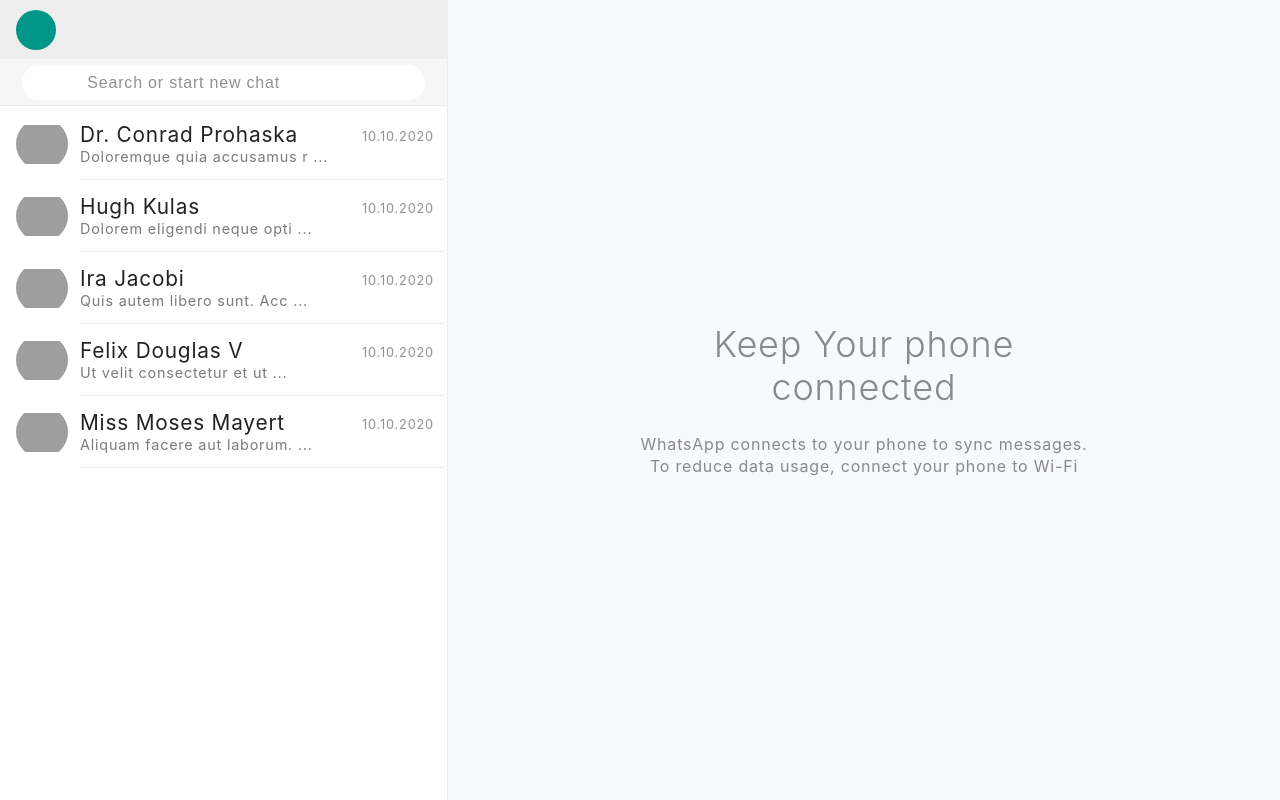
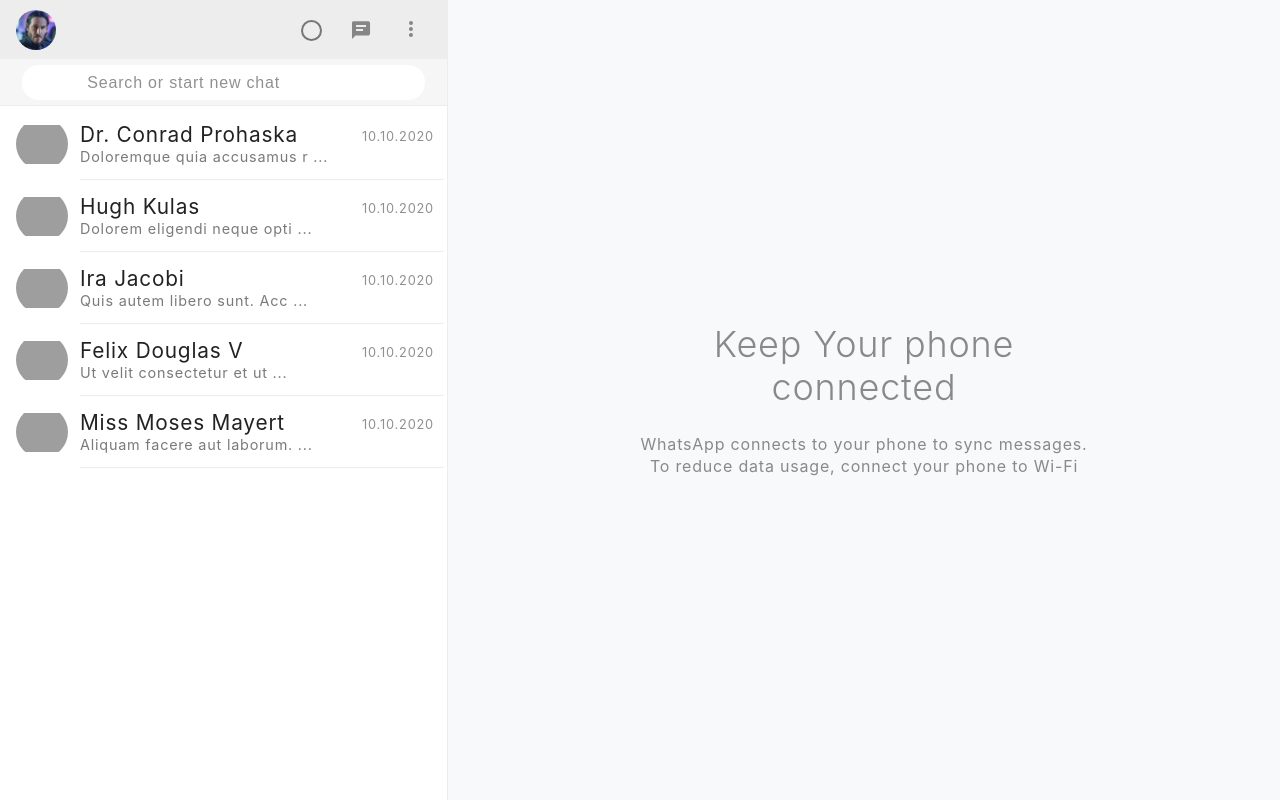
Before and after one commit to yygthb/whatsApp-demo, a React (Create React App) app: page / in a window 1280 px wide. Built offline with nearby package versions, Linux system fonts and the light colour scheme; grey boxes are pictures that could not be loaded.

Commit message:
added owner-info and sidebar control panel

```diff
--- a/src/App.css
+++ b/src/App.css
@@ -5,7 +5,7 @@
   background-color: lightgray;
 }
 
-.page__background span:first-child {
+.page__background .page__background_color:first-child {
   display: block;
   content: '';
   width: 100vw;
@@ -14,7 +14,7 @@
   z-index: 1;
 }
 
-.page__background span:nth-child(2) {
+.page__background .page__background_color:nth-child(2) {
   display: block;
   content: '';
   width: 100vw;
--- a/src/App.js
+++ b/src/App.js
@@ -2,18 +2,21 @@
 import './App.css';
 
 import createDialogs from './state/state.dialogs'
+import loadOwnerInfo from './state/state.owner'
+
 import MainPage from './components/MainPage'
 import Context from './context'
 
 function App() {
   // load dialogs from remote server
   const [dialogs, setDialog] = useState(createDialogs(5))
+  const [owner, setOwner] = useState(loadOwnerInfo())
 
   return (
-    <Context.Provider value={{dialogs}}>
+    <Context.Provider value={{dialogs, owner}}>
       <div className="page__background">
-        <span></span>
-        <span></span>
+        <span className="page__background_color"></span>
+        <span className="page__background_color"></span>
         <MainPage dialogs={dialogs}/>
       </div>
     </Context.Provider>
--- a/src/components/Sidebar/Dialogs/Dialog/Dialog.css
+++ b/src/components/Sidebar/Dialogs/Dialog/Dialog.css
@@ -14,7 +14,7 @@
   border-radius: 50%;
   margin: 0 15px 0 13px;
 
-  /* background: center / contain no-repeat url( https://s3.amazonaws.com/uifaces/faces/twitter/alexandermayes/128.jpg); */
+  background: center / contain no-repeat url('/images/avatar-default.png');
   background-color: --background-top-color;
 }
 
--- a/src/components/Sidebar/Dialogs/Dialog/Dialog.js
+++ b/src/components/Sidebar/Dialogs/Dialog/Dialog.js
@@ -1,11 +1,8 @@
 import React from 'react'
 import './Dialog.css'
 
-const avatarDefault = '/images/avatar-default.png'
-
 // if message > 28 symbs, add ... at the end
 function cutLastMessage(str) {
-  console.log(`${str}: ${str.length} symb`)
   let cut = ''
   if (str.length > 28) {
     cut = str.slice(0, 27) + ' ...'
@@ -19,7 +16,7 @@
   return (
     <div className="dialog__wrap">
       <div className="contact__logo"
-        style={{background: `center / contain no-repeat url(${dialog.userAvatar || avatarDefault})`}}></div>
+        style={{background: `center / contain no-repeat url(${dialog.userAvatar})`}}></div>
       <div className="contact__info">
         <div className="contact__info_header">
           <h4 className="contact__userName">
--- a/src/components/Sidebar/Header/Header.css
+++ b/src/components/Sidebar/Header/Header.css
@@ -11,5 +11,34 @@
   width: 40px;
   height: 40px;
   border-radius: 50%;
-  background-color: var( --background-top-color);
+  background-color: var(--background-top-color);
+  cursor: pointer;
 }
+
+.user__control {
+  display: flex;
+}
+
+.user__control div {
+  width: 40px;
+  height: 40px;
+  border-radius: 50%;
+  margin-left: 10px;
+  opacity: .5;
+  display: flex;
+  justify-content: center;
+  align-items: center;
+  cursor: pointer;
+}
+.user__control div:active {
+  background-color: var(--header-control-background);
+}
+.user__control div:nth-child(1) {
+  margin-left: 0px;
+}
+.user__control div:nth-child(1) span {
+  width: 21px;
+  height: 21px;
+  border-radius: 50%;
+  border: 2px solid black;
+}
--- a/src/components/Sidebar/Header/Header.js
+++ b/src/components/Sidebar/Header/Header.js
@@ -1,12 +1,25 @@
-import React from 'react'
-
+import React, {useContext} from 'react'
+import Context from '../../../context'
 import './Header.css'
 
 const Header = () => {
+  const {owner} = useContext(Context)
+  console.log('owner: ', owner)
+
   return (
     <div className="header">
-      <div className="user__foto"></div>
-      <div className="user__control"></div>
+      <div className="user__foto" style={{background: `center / contain no-repeat url(${owner.ownerAvatar})`}}></div>
+      <div className="user__control">
+        <div title="Status">
+          <span></span>
+        </div>
+        <div title="New Chat">
+          <svg xmlns="http://www.w3.org/2000/svg" viewBox="0 0 24 24" width="24" height="24"><path fill="currentColor" d="M19.005 3.175H4.674C3.642 3.175 3 3.789 3 4.821V21.02l3.544-3.514h12.461c1.033 0 2.064-1.06 2.064-2.093V4.821c-.001-1.032-1.032-1.646-2.064-1.646zm-4.989 9.869H7.041V11.1h6.975v1.944zm3-4H7.041V7.1h9.975v1.944z"></path></svg>
+        </div>
+        <div title="Menu">
+          <svg xmlns="http://www.w3.org/2000/svg" viewBox="0 0 24 24" width="24" height="24"><path fill="currentColor" d="M12 7a2 2 0 1 0-.001-4.001A2 2 0 0 0 12 7zm0 2a2 2 0 1 0-.001 3.999A2 2 0 0 0 12 9zm0 6a2 2 0 1 0-.001 3.999A2 2 0 0 0 12 15z"></path></svg>
+        </div>
+      </div>
     </div>
   )
 }
--- a/src/index.css
+++ b/src/index.css
@@ -33,6 +33,7 @@
   --background-mid-color: #d9dbd5;
   --content-background-color: #f8f9fb;
   --intro-secondary: rgba(0, 0, 0, 0.45);
+  --header-control-background: #d5d5d5;
   --page-shadow-rgb: rgb(162, 162, 162);
   --page-margin-top: 19px;
   --page-margin-top-bottom: 38px;
--- a/src/state/state.dialogs.js
+++ b/src/state/state.dialogs.js
@@ -1,6 +1,8 @@
 // create state - array of dialogs
 
 import faker from 'faker'
+
+const avatarDefault = '/images/avatar-default.png'
 
 export default function createDialogs (num) {
   const arr = []
@@ -10,7 +12,7 @@
         userId: i,
         // userName: `Name ${i}`
         userName: faker.name.findName(),
-        userAvatar: faker.image.avatar(),
+        userAvatar: faker.image.avatar() || avatarDefault,
         userLastMessage: faker.lorem.paragraph(),
       }
     )
--- /dev/null
+++ b/src/state/state.owner.js
@@ -0,0 +1,11 @@
+// create state - main user info
+
+const ownerAvatar = '/images/wick.jpg'
+
+export default function loadOwnerInfo () {
+  return {
+    ownerId: 999,
+    ownerName: 'John Wick',
+    ownerAvatar,
+  }
+}
```
Also changed, not shown: public/images/wick.jpg (added).
